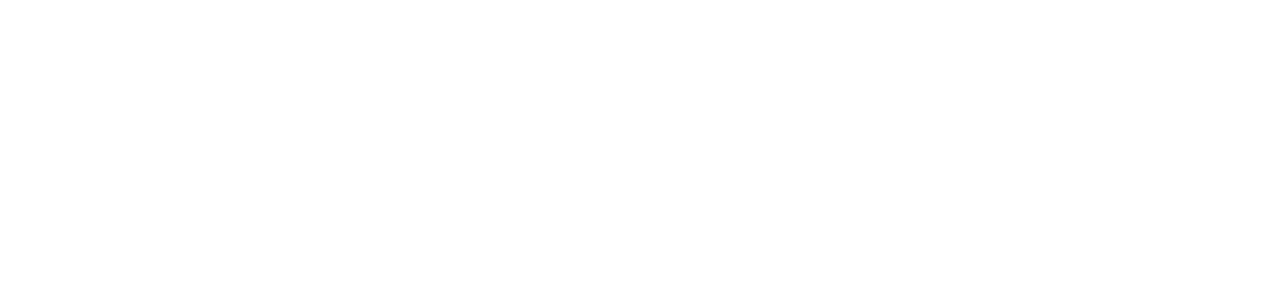
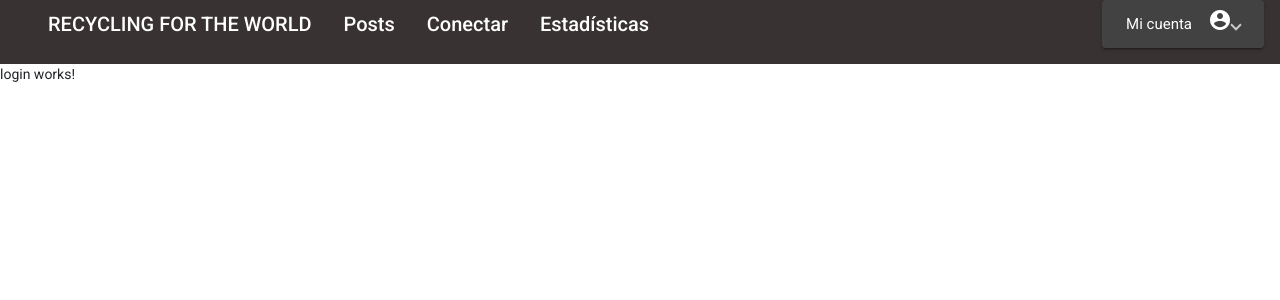
Before and after one commit to ACC-DevSoft/recyclingForTheWorld, an Angular app in the folder frontend/: page / in a window 1280 px wide. Shown: the top 300 px of the page. Built offline with nearby package versions, Linux system fonts and the light colour scheme.

Commit message:
header added

```diff
--- a/frontend/src/app/app-routing.module.ts
+++ b/frontend/src/app/app-routing.module.ts
@@ -1,7 +1,33 @@
 import { NgModule } from '@angular/core';
 import { RouterModule, Routes } from '@angular/router';
+import { RegisterComponent } from './home/register/register.component';
+import { LoginComponent } from './home/login/login.component';
+import { RegisterRoleComponent } from './admin/register-role/register-role.component';
+import { ListRoleComponent } from './admin/list-role/list-role.component';
 
-const routes: Routes = [];
+const routes: Routes = [
+  {
+    path: '',
+    component: LoginComponent,
+    pathMatch: 'full'
+  },
+  {
+    path: 'register',
+    component: RegisterComponent,
+  },
+  {
+    path: 'login',
+    component: LoginComponent,
+  },
+  {
+    path: 'registerRole',
+    component: RegisterRoleComponent,
+  },
+  {
+    path: 'listRole',
+    component: ListRoleComponent,
+  },
+];
 
 @NgModule({
   imports: [RouterModule.forRoot(routes)],
--- a/frontend/src/app/app.component.html
+++ b/frontend/src/app/app.component.html
@@ -1 +1,2 @@
+<app-header></app-header>
 <router-outlet></router-outlet>
--- a/frontend/src/app/home/header/header.component.css
+++ b/frontend/src/app/home/header/header.component.css
@@ -0,0 +1,10 @@
+.headerSpacer{
+    flex: 1 1 auto
+}
+a{
+    text-decoration: none;
+    color: #ffffff;
+}
+.bgHeader{
+    background-color:#393232
+}
--- a/frontend/src/app/home/header/header.component.html
+++ b/frontend/src/app/home/header/header.component.html
@@ -1 +1,29 @@
-<p>header works!</p>
+<mat-toolbar class="bgHeader">
+  <ul>
+    <a routerLink="">RECYCLING FOR THE WORLD</a>
+  </ul>
+  <ul>
+    <a routerLink="">Posts</a>
+  </ul>
+  <ul>
+    <a routerLink="">Conectar</a>
+  </ul>
+  <ul>
+    <a routerLink="">Estadísticas</a>
+  </ul>
+  <span class="headerSpacer"></span>
+  <ul>
+    <mat-accordion class="example-headers-align" multi>
+      <mat-expansion-panel>
+        <mat-expansion-panel-header>
+          <mat-panel-title> Mi cuenta </mat-panel-title>
+          <mat-icon>account_circle</mat-icon>
+        </mat-expansion-panel-header>
+        <mat-list>
+            <mat-list-item> <mat-button routerLink="login">Ingresar</mat-button></mat-list-item>
+            <mat-list-item> <mat-button routerLink="register">Registrarse</mat-button></mat-list-item>
+        </mat-list>
+      </mat-expansion-panel>
+    </mat-accordion>
+  </ul>
+</mat-toolbar>
--- a/frontend/src/environments/environment.ts
+++ b/frontend/src/environments/environment.ts
@@ -3,7 +3,8 @@
 // The list of file replacements can be found in `angular.json`.
 
 export const environment = {
-  production: false
+  production: false,
+  APP_URL: 'http://localhost:3025/api/'
 };
 
 /*
```
Also changed, not shown: frontend/src/app/app.module.ts (+24 -2 lines).
